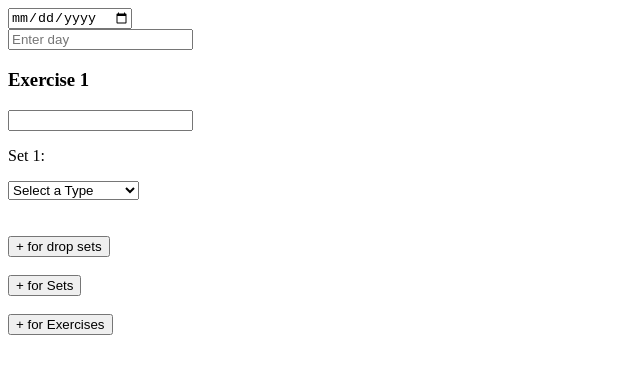
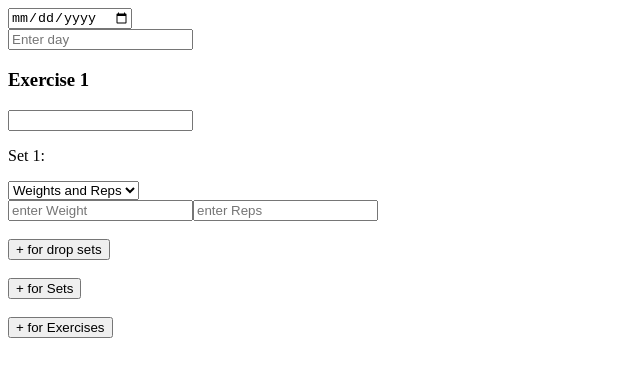
Before and after one commit to hrijumanadubey/trainalyse, a React (Vite) app: page /Day in a window 1280 px wide. Shown: the top 376 px of the page, without its empty margins (0-640 px from the left). Built offline with nearby package versions, Linux system fonts and the light colour scheme.

Commit message:
changed the default exerciseType to weightAndReps

```diff
--- a/src/Sets.jsx
+++ b/src/Sets.jsx
@@ -3,7 +3,7 @@ import Dropsets from "./Dropsets";
 import { useState } from "react";
 
 function Sets({ num }) {
-  const [exerciseType, setExerciseType] = useState(""); // state for selecting the type of exercise
+  const [exerciseType, setExerciseType] = useState("weightsAndReps"); // state for selecting the type of exercise
   const [dropSets, setDropSets] = useState([]); //state of array for storing drop sets
   const id = React.useId();
 
@@ -42,7 +42,6 @@ function Sets({ num }) {
       <br />
       {/* this is the drop set part rendered which will be shown initially on the first render */}
       <Dropsets exerciseType={exerciseType} />
-      <br />
       {/*this is the part where dropsets are rendered by mapping to the dropsets array */}
       {dropSets.map((set, index) => (
         <Dropsets key={set.id} exerciseType={exerciseType} />
```
